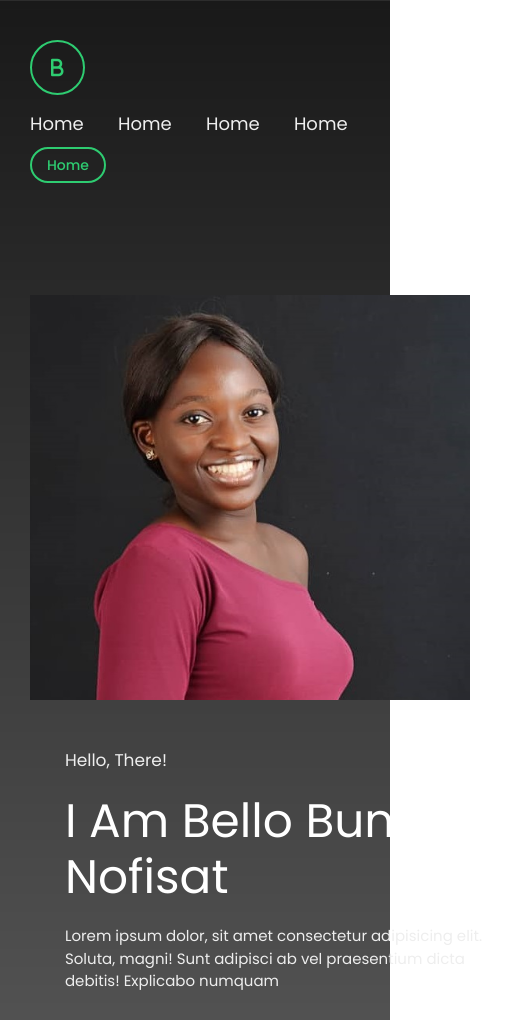
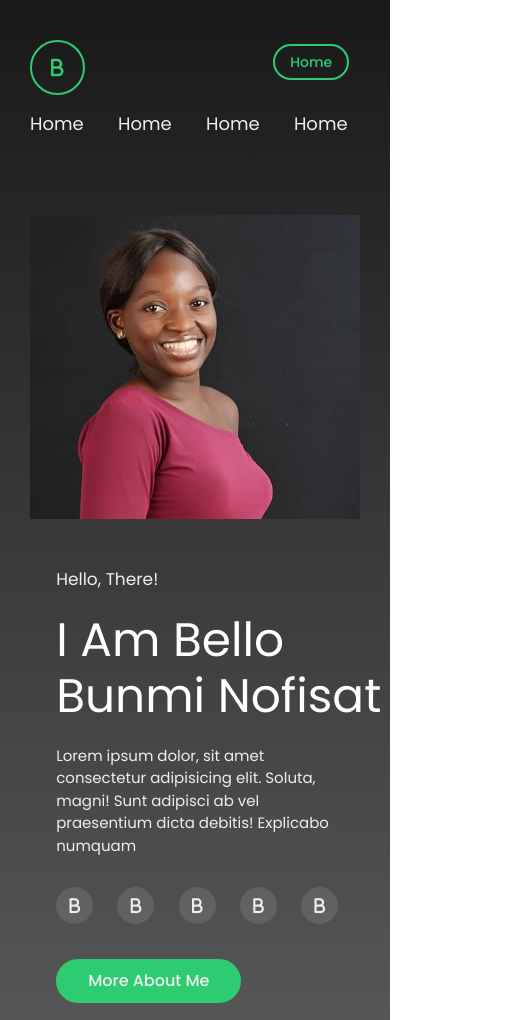
Before and after one commit to BunmiOpcode/portfolio, a plain HTML site: page index.html in a window 390 px wide. Shown: the top 1020 px of the page, 505 px wide, since content can reach past the window. Drawn offline with Linux system fonts and the light colour scheme.

Commit message:
nav changes

```diff
--- a/index.css
+++ b/index.css
@@ -67,7 +67,7 @@ nav .nav-list li a{
 
 nav .nav-list li:not(:last-child) a:hover{
     color: #2ecc71;
-    transition: 4s;
+    transition: .4s;
 }
 
 nav .nav-list li.btn a{
@@ -265,19 +265,43 @@ nav .nav-list li.btn:hover a{
 
     .container .flex .pic{
         position: relative;
-        right: 5%;
+        right: 10%;
         top: 20%;
 
     }
 }
 
 @media screen and (max-width: 768px){
+
     nav .nav-list{
        top: 100px;
     }
+
+    nav .nav-list li.btn a{
+        position: absolute;
+        top: -90%;
+        left: 75%;
+
+
+    }
+
+    .container{
+        padding-top: 100px;
+    }
+
     .container .hero-text{
         position: relative;
         left: 8%;
+    }
+
+    .container .hero-text p{
+        width: 300px;
+        max-width: 100%;
+        color: #eee;
+        font-size: 15px;
+        line-height: 1.5;
+        margin-bottom: 30px;
+
     }
 
     .container .buttom p{
```
